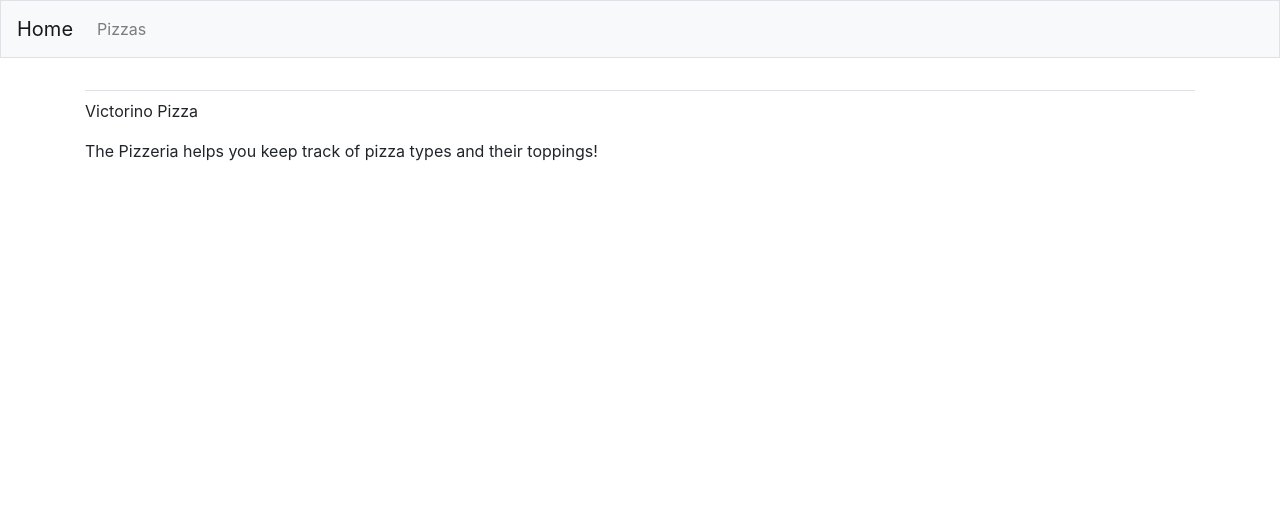
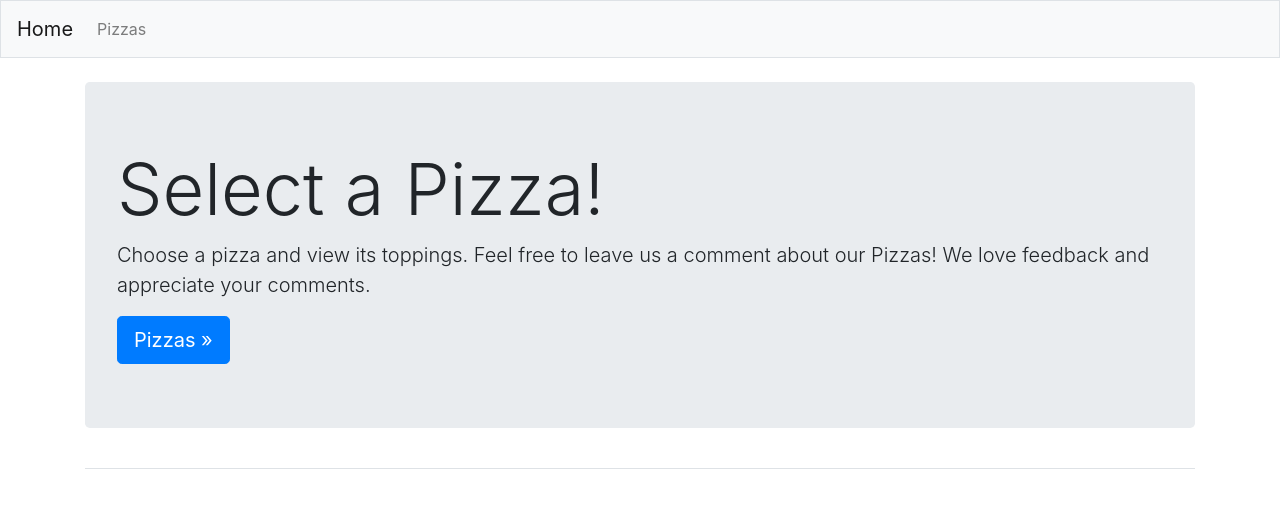
Before and after one commit to jonbugge4/Pizzeria, a Django app: page / in a window 1280 px wide. Shown: the top 508 px of the page. Run offline with Django 3.2, Linux system fonts and the light colour scheme; some libraries are stand-ins or nearby versions.

Commit message:
updated the index

```diff
--- a/MainApp/templates/MainApp/index.html
+++ b/MainApp/templates/MainApp/index.html
@@ -1,9 +1,15 @@
 {% extends "MainApp/base.html" %}
 
-{% block content %}
+{% block page_header %}
+  <div class="jumbotron">
+      <h1 class="display-3">Select a Pizza!</h1>
 
-<p>Victorino Pizza</p>
+      <p class="lead">Choose a pizza and view its toppings. Feel free to leave us a comment about our Pizzas!
+          We love feedback and appreciate your comments.
+      </p>
 
-<p>The Pizzeria helps you keep track of pizza types and their toppings!</p>
+      <a class="btn btn-lg btn-primary" href="{% url 'MainApp:pizzas' %}"
+        role="button">Pizzas &raquo;</a>
 
-{% endblock content %}
+  </div>
+{% endblock page_header %}
```
